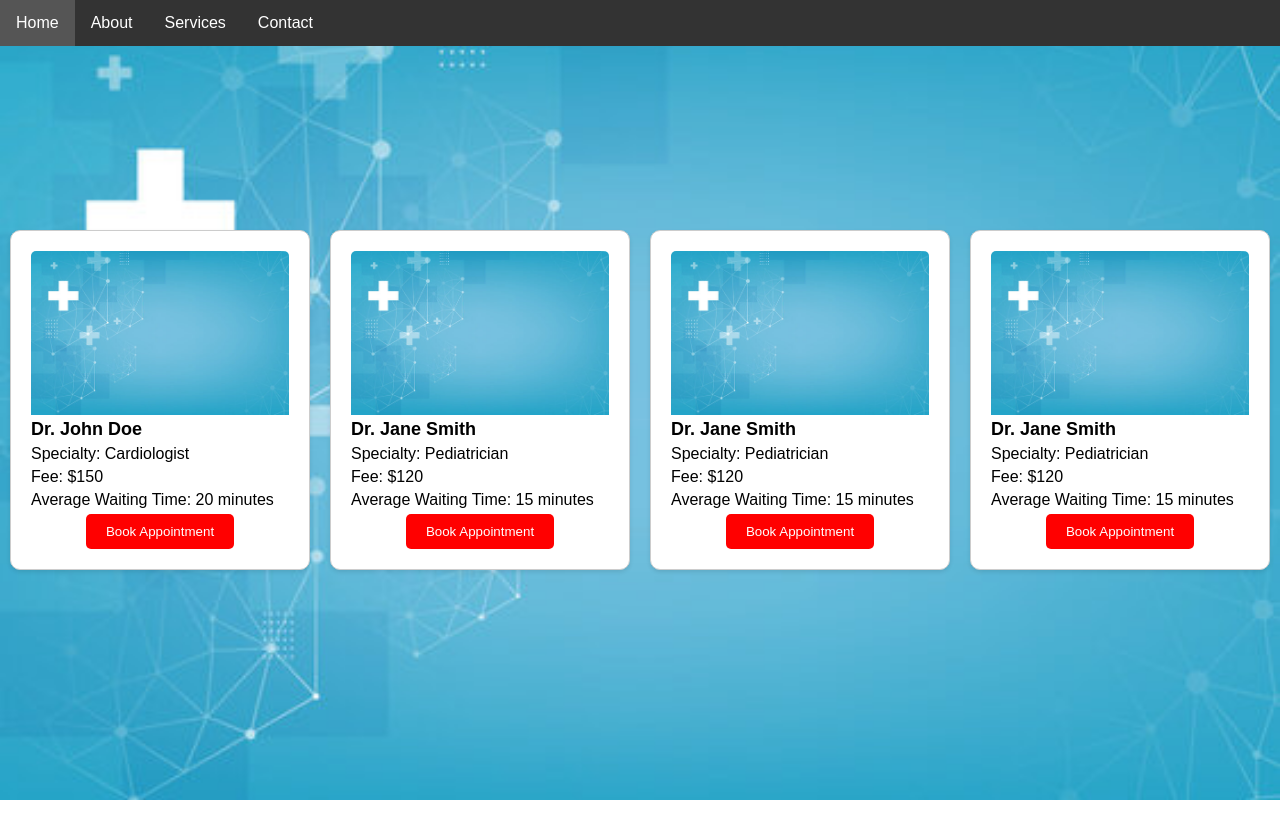
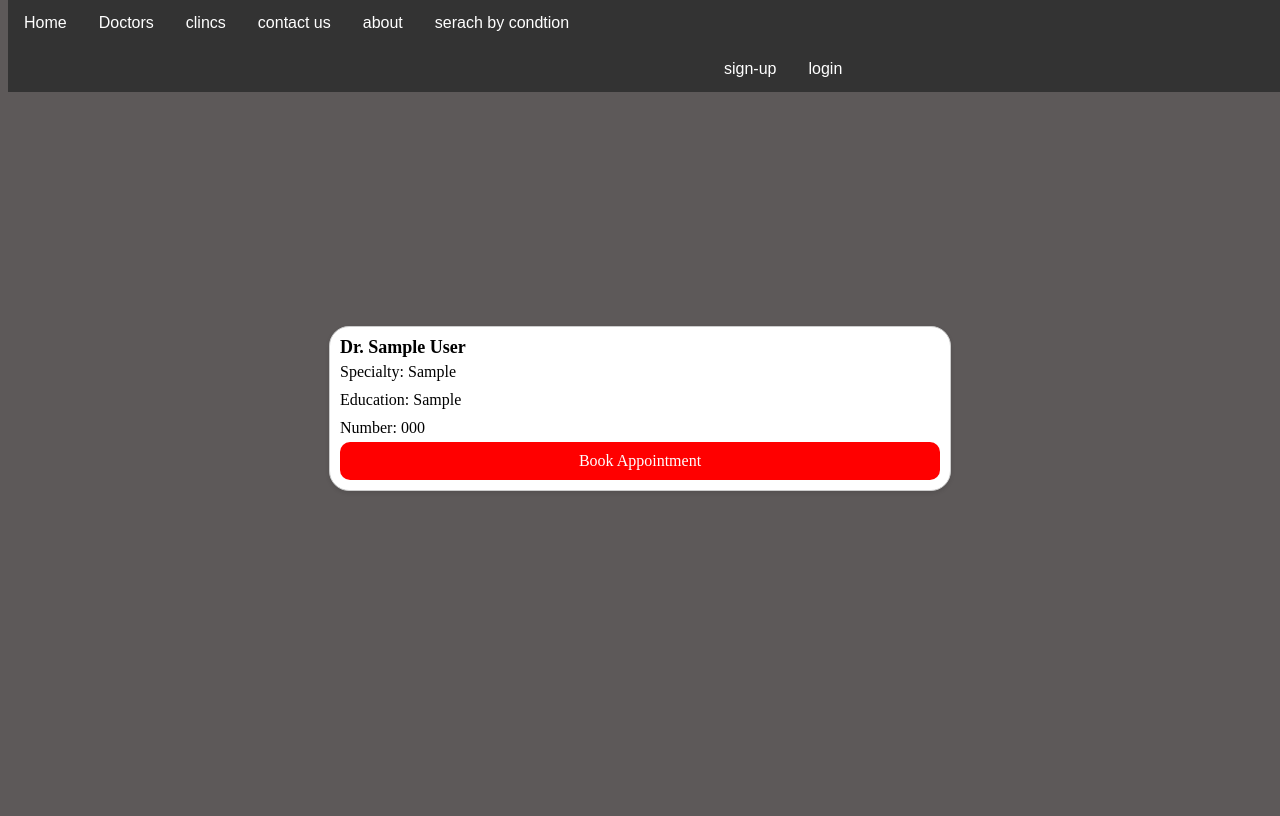
Before and after one commit to Samirzzz/Medical-System, a PHP site: page /Viewdrs.php in a window 1280 px wide. Run offline with PHP 8.4, Linux system fonts and the light colour scheme; tables that the repository leaves empty or names only in its code hold one stand-in row (values such as "Sample post"); some libraries are stand-ins or nearby versions.

Commit message:
retrieving drs from db

```diff
--- a/Navbar.php
+++ b/Navbar.php
@@ -7,8 +7,8 @@
 </head>
 <body>
   <div class="navbar">
-  <a href="#home">Home</a>
-  <a href="#news">Doctors</a>
+  <a href="home.php">Home</a>
+  <a href="viewdrs.php">Doctors</a>
   <a href="#news">clincs</a>
   <a href="#news">contact us </a>
   <a href="#news">about</a>
--- a/Viewdrs.php
+++ b/Viewdrs.php
@@ -3,73 +3,99 @@
 <head>
     <link rel="stylesheet" type="text/css" href="viewdrs.css">
 </head>
+<header>
+<?php  include_once 'Navbar.php';  ?>
+
+</header>
+<style>
+    body {
+    background-color: #5d5959;
+}
+.doctor-box {
+    width: 600px;
+    border: 1px solid #ccc;
+    border-radius: 20px;
+    margin: 10px;
+    margin top:50px;
+    padding: 10px;
+    background-color: #fff;
+    box-shadow: 0 2px 4px rgba(0, 0, 0, 0.1);
+    display: flex;
+}
+
+.doctor-info {
+    flex: 1;
+    text-align: left;
+    display: flex;
+    flex-direction: column;
+    justify-content: space-between;
+}
+
+h2 {
+    text-align: left;
+    margin-top: 0;
+}
+
+.book-appointment-button {
+    background-color: red;
+    color: #fff;
+    border: none;
+    padding: 10px 20px;
+    border-radius: 10px;
+    text-decoration: none;
+    text-align: center;
+    cursor: pointer;
+}
+
+.book-appointment-button:hover {
+    background-color: #0056b3;
+}
+
+.book-appointment-button:active {
+    background-color: #003b7a;
+}
+ header{
+    margin bottom:10px;
+ }
+
+
+
+</style>
+
 <body>
 
-<!-- temp nav bar -->
-<nav class="navbar">
-        <ul>
-            <li><a href="#">Home</a></li>
-            <li><a href="#">About</a></li>
-            <li><a href="#">Services</a></li>
-            <li><a href="#">Contact</a></li>
-        </ul>
-    </nav>
     <div class="container">
 <div class="doctor-list">
-        <div class="doctor-box">
-            <img src="test.jpg" alt="Doctor 1">
-            <div class="doctor-info">
-                <h2>Dr. John Doe</h2>
-                <p>Specialty: Cardiologist</p>
-                <p>Fee: $150</p>
-                <p>Average Waiting Time: 20 minutes</p>
-            </div>
-            <button class="bookb">Book Appointment</button>
-        </div>
-    </div>
 
-<div class="container">
-        <div class="doctor-box">
-            <img src="test.jpg" alt="Doctor 2">
-            <div class="doctor-info">
-                <h2>Dr. Jane Smith</h2>
-                <p>Specialty: Pediatrician</p>
-                <p>Fee: $120</p>
-                <p>Average Waiting Time: 15 minutes</p>
-            </div>
-            <button class="bookb">Book Appointment</button>
-        </div>
-    </div>
-
-        <div class="container">
-        <div class="doctor-box">
-            <img src="test.jpg" alt="Doctor 2">
-            <div class="doctor-info">
-                <h2>Dr. Jane Smith</h2>
-                <p>Specialty: Pediatrician</p>
-                <p>Fee: $120</p>
-                <p>Average Waiting Time: 15 minutes</p>
-            </div>
-            <button class="bookb">Book Appointment</button>
-        </div>
-    </div>
-
-        <div class="container">
-        <div class="doctor-box">
-            <img src="test.jpg" alt="Doctor 2">
-            <div class="doctor-info">
-                <h2>Dr. Jane Smith</h2>
-                <p>Specialty: Pediatrician</p>
-                <p>Fee: $120</p>
-                <p>Average Waiting Time: 15 minutes</p>
-            </div>
-            <button class="bookb">Book Appointment</button>
-        </div>
-    </div>
+        <?php
+       include_once "db.php";
 
 
-        <!-- Add more doctor boxes as needed -->
+        $sql = "SELECT firstname,lastname, specialization, educ,number FROM dr";
+
+        $result = mysqli_query($conn, $sql);
+
+        if (mysqli_num_rows($result) > 0) {
+            // Loop through the data and generate HTML for each doctor
+            while ($row = mysqli_fetch_array($result)) {
+                echo '<div class="doctor-box">';
+                echo '<div class="doctor-info">';
+                echo '<h2>'."Dr. " . $row['firstname']." " .$row['lastname']. '</h2>';
+                echo '<p>Specialty: ' . $row['specialization'] . '</p>';
+                echo '<p>Education: ' . $row['educ'] . '</p>';
+                echo '<p>Number: ' . $row['number'] . '</p>';
+                echo '<a href="calendar.php" class="book-appointment-button">Book Appointment</a>';
+                echo '</div>';
+                echo '</div>';
+            }
+        } else {
+            echo 'No doctors found.';
+        }
+
+
+        ?>
     </div>
+</div>
 </body>
 <footer>
     <?php
--- a/home.php
+++ b/home.php
@@ -13,7 +13,8 @@
 </head>
 <body>
 
-<?php  include_once'Navbar.php';  ?>
+<?php session_start();
+ include_once'Navbar.php';  ?>
 
 
                   <div id="img-slideshow" stye=" width:100%;">
--- a/viewdrs.css
+++ b/viewdrs.css
@@ -1,12 +1,4 @@
-body {
-    font-family: Arial, sans-serif;
-    background-image: url('test.jpg');
-    background-size: cover;
-    background-repeat: no-repeat;
-    background-attachment: fixed;
-    margin: 0;
-    padding: 0;
-}
+
 
 .navbar {
     background-color: #333;
```
Also changed, not shown: login.php (+46 -9 lines), signup.php (+20 -8 lines).
